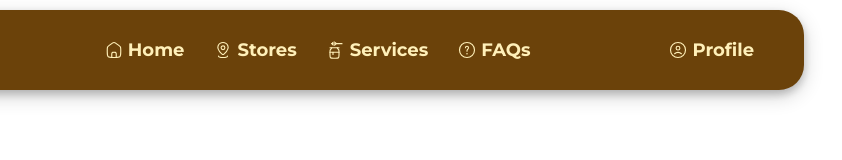
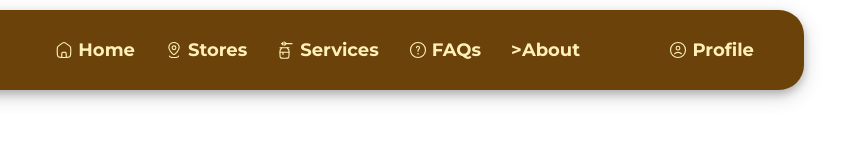
Before and after one commit to pichioes/CCAPDEV_MCO1, a website: page partials/navbar.html in a window 1280 px wide. Shown: the full height of the page, 306-1148 px from the left. Drawn offline with Linux system fonts and the light colour scheme; files whose address does not match are found by name.

Commit message:
Update navbar.html

```diff
--- a/partials/navbar.html
+++ b/partials/navbar.html
@@ -9,6 +9,7 @@
         <li><a href="locations.html"><img src="icons/location-05-stroke-rounded.svg" alt="Stores"> Stores</a></li>
         <li><a href="services.html"><img src="icons/honey-02-stroke-rounded.svg" alt="Services"> Services</a></li>
         <li><a href="faqs.html"><img src="icons/help-circle-stroke-rounded.svg" alt="FAQs"> FAQs</a></li>
+        <li><a href="about.html">>About</a></li>
     </ul>
     <ul class="profile-menu">
         <li><a href="#" id="profile-link"><img src="icons/user-circle-stroke-rounded.svg" alt="Profile"> Profile</a></li>
```
